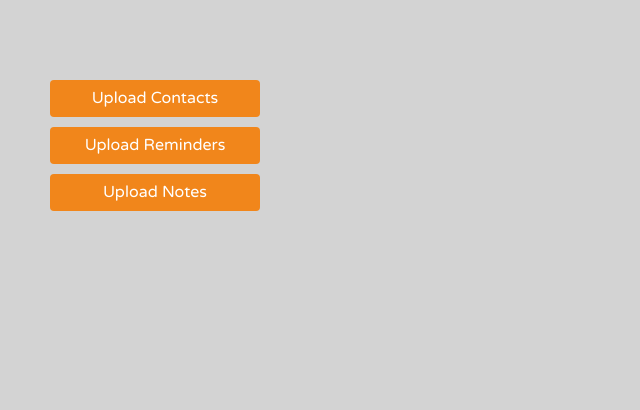
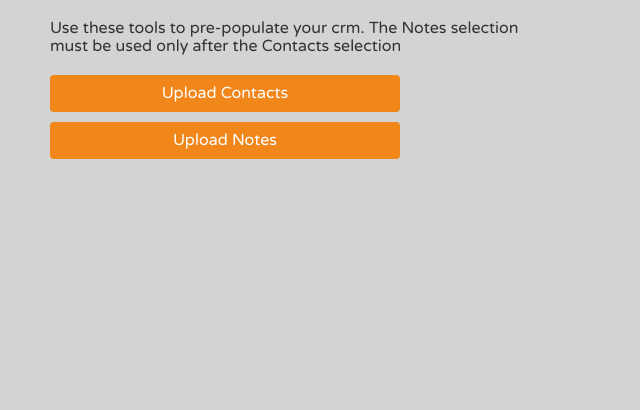
Before and after one commit to pamelot/Love, a Python web app: template templates/upload.html in a window 1280 px wide. Shown: the part 89-499 px from the top of the page, without its empty margins (0-640 px from the left). Run offline with Jinja, Linux system fonts and the light colour scheme; the template is opened without the code that fills it, so the values that code supplies are empty; some libraries are stand-ins or nearby versions.

Commit message:
adding more requirements

```diff
--- a/templates/upload.html
+++ b/templates/upload.html
@@ -4,13 +4,14 @@
 {% block content %}
 
 
-<div class="container" style="font-family: 'Varela Round', Helvetica Neue, Helvetica, Arial, serif; margin-left: 50px; padding: 0; width: 300px">
+<div class="container" style="font-family: 'Varela Round', Helvetica Neue, Helvetica, Arial, serif; margin-left: 50px; padding: 0; width: 700px">
+	<h5 style="font-size: 16px; width: 500px">Use these tools to pre-populate your crm. The Notes selection must be used only after the Contacts selection</h5>
 
-	<form class="ui form" method="POST" action="" style="margin-top: 60px; padding: 0 0 20px 0">
+	<form class="ui form" method="POST" action="" style="margin-top: 20px; padding: 0 0 20px 0">
 
-	  <button class='btn' style="width: 70%; color: #ffffff; background-color: #F1861B; font-family: 'Varela Round', Helvetica Neue, Helvetica, Arial, serif; font-size: 16px; margin-bottom: 10px" type="submit" id="contacts" name="submit"  label="contacts" value='contacts'>Upload Contacts</button>
-	  <button class='btn' style="width: 70%; color: #ffffff; background-color: #F1861B; font-family: 'Varela Round', Helvetica Neue, Helvetica, Arial, serif; font-size: 16px; margin-bottom: 10px" type="submit" id="reminders" name="submit"  label="reminders" value='reminders'>Upload Reminders</button>
-	  <button class='btn' style="width: 70%; color: #ffffff; background-color: #F1861B; font-family: 'Varela Round', Helvetica Neue, Helvetica, Arial, serif; font-size: 16px" type="submit" id="notes" name="submit"  label="notes" value='notes'>Upload Notes</button>
+	  <button class='btn' style="width: 50%; color: #ffffff; background-color: #F1861B; font-family: 'Varela Round', Helvetica Neue, Helvetica, Arial, serif; font-size: 16px; margin-bottom: 10px" type="submit" id="contacts" name="submit"  label="contacts" value='contacts'>Upload Contacts</button>
+
+	  <button class='btn' style="width: 50%; color: #ffffff; background-color: #F1861B; font-family: 'Varela Round', Helvetica Neue, Helvetica, Arial, serif; font-size: 16px" type="submit" id="notes" name="submit"  label="notes" value='notes'>Upload Notes</button>
 	</form>
 </div>
 
```
